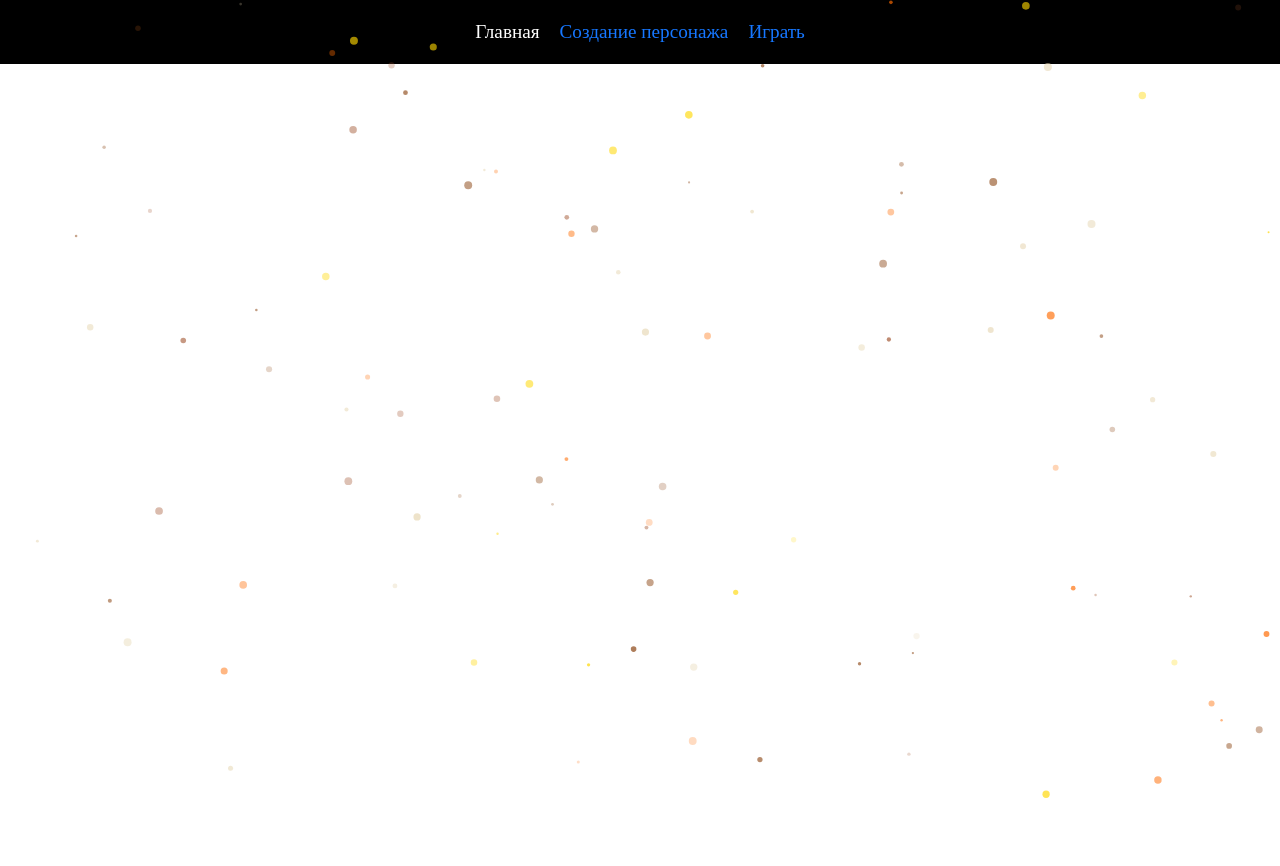
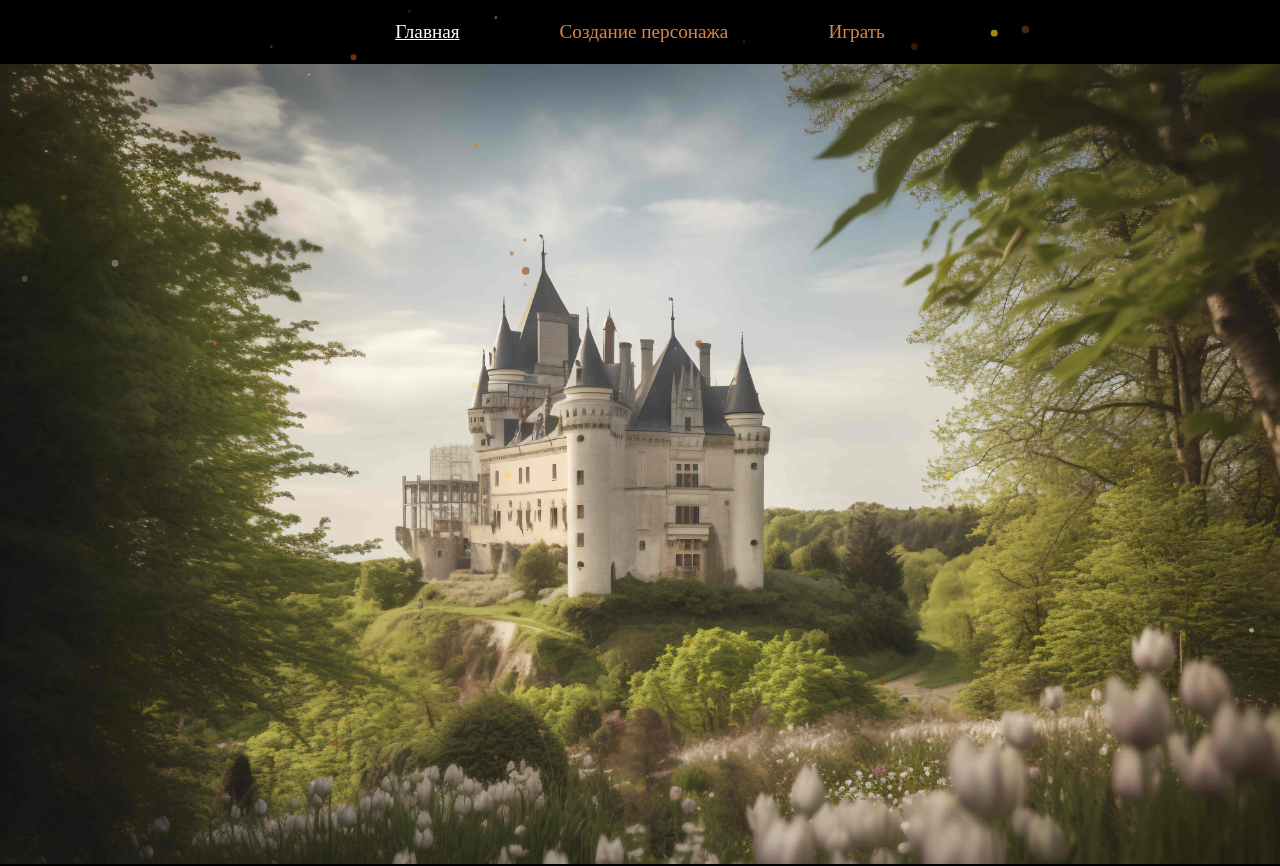
Before and after one commit to Finnimonius/react-ai-dnd-project, a React (Vite) app: page / in a window 1280 px wide. Shown: the top 866 px of the page. Built offline with nearby package versions, Linux system fonts and the light colour scheme.

Commit message:
home back, folder structure

```diff
--- a/src/components/ParticleBackground.jsx
+++ b/src/components/ParticleBackground.jsx
@@ -8,7 +8,6 @@ const ParticlesBackground = () => {
     const canvas = canvasRef.current
     const ctx = canvas.getContext('2d')
 
-    // Настройка размера canvas
     const resizeCanvas = () => {
       canvas.width = window.innerWidth
       canvas.height = window.innerHeight
@@ -17,11 +16,9 @@ const ParticlesBackground = () => {
     resizeCanvas()
     window.addEventListener('resize', resizeCanvas)
 
-    // Частицы
     const particles = []
-    const particleCount = 100
+    const particleCount = 50
 
-    // Цвета для D&D темы
     const colors = ['#ffd700', '#ff6b00', '#8B4513', '#a0522d', '#e6d6b2']
 
     class Particle {
@@ -39,7 +36,6 @@ const ParticlesBackground = () => {
         this.x += this.speedX
         this.y += this.speedY
 
-        // Возврат частицы при выходе за границы
         if (this.x > canvas.width) this.x = 0
         if (this.x < 0) this.x = canvas.width
         if (this.y > canvas.height) this.y = 0
@@ -57,12 +53,11 @@ const ParticlesBackground = () => {
       }
     }
 
-    // Создание частиц
     for (let i = 0; i < particleCount; i++) {
       particles.push(new Particle())
     }
 
-    // Анимация
+
     const animate = () => {
       ctx.clearRect(0, 0, canvas.width, canvas.height)
 
--- a/src/components/layout/AppFooter.jsx
+++ b/src/components/layout/AppFooter.jsx
@@ -9,7 +9,7 @@ const footerStyle = {
 export default function AppFooter () {
     return (
         <Layout.Footer style={footerStyle}>
-            <div>Footer</div>
+            <div></div>
         </Layout.Footer>
     )
 }
--- a/src/components/layout/AppHeader.css
+++ b/src/components/layout/AppHeader.css
@@ -1,4 +1,35 @@
-.nav {
+.header-layout {
     display: flex;
-    gap: 20px;
+    position: sticky;
+    top: 0;
+    justify-content: center;
+    background-color: black;
 }
+
+.header-nav {
+    display: flex;
+    gap: 100px;
+    font-family: 'MedievalSharp', cursive;
+}
+
+.active-link {
+    font-size: 1.2rem;
+    color: white;
+    text-decoration: underline !important;
+    cursor: default;
+    transition: color 0.7s ease;
+}
+
+.active-link:hover {
+    color: #da864b;
+}
+
+.nav-link {
+    font-size: 1.2rem;
+    color: #da864b;
+    transition: color 0.7s ease;
+}
+
+.nav-link:hover {
+    color: #ffd8bd;
+}
--- a/src/components/layout/AppHeader.jsx
+++ b/src/components/layout/AppHeader.jsx
@@ -2,19 +2,16 @@ import { NavLink } from "react-router-dom";
 import { Layout } from 'antd'
 import './AppHeader.css'
 
-const headerStyle = {
-    display: 'flex',
-    justifyContent: 'center',
-    backgroundColor: 'black',
-};
+const setActive = ({isActive}) => isActive ? 'active-link' : 'nav-link';
+
 
 export default function AppHeader() {
     return (
-        <Layout.Header style={headerStyle}>
-            <div className='nav'>
-                <NavLink to='/'>Главная</NavLink>
-                <NavLink to='/charactercreator'>Создание персонажа</NavLink>
-                <NavLink to='/game'>Играть</NavLink>
+        <Layout.Header className='header-layout'>
+            <div className='header-nav'>
+                <NavLink to='/' className={setActive}>Главная</NavLink>
+                <NavLink to='/charactercreator' className={setActive}>Создание персонажа</NavLink>
+                <NavLink to='/game' className={setActive}>Играть</NavLink>
             </div>
         </Layout.Header>
     )
--- a/src/components/layout/AppLayout.css
+++ b/src/components/layout/AppLayout.css
@@ -2,12 +2,7 @@
   font-family: 'Cormorant', serif;
   font-size: 18px;
   font-weight: 400;
-  line-height: 1.6;
-  min-height: 200vh;
+  min-height: 100vh;
   background-color: #fff;
   color: #333;
 }
-
-.app-content {
-  padding: 20px;
-}
--- a/src/components/layout/AppLayout.jsx
+++ b/src/components/layout/AppLayout.jsx
@@ -8,7 +8,7 @@ export default function AppLayout() {
   return (
     <Layout className='app-layout'>
       <AppHeader />
-      <Layout.Content className='app-content'>
+      <Layout.Content>
         <Outlet />
       </Layout.Content>
       <AppFooter />
--- a/src/pages/CharacterCreator.jsx
+++ b/src/pages/CharacterCreator.jsx
@@ -1,5 +1,5 @@
 export default function CharacterCreator () {
     return (
-        <div>Создание персонажа</div>
+        <div></div>
     )
 }
--- a/src/pages/Home.css
+++ b/src/pages/Home.css
@@ -0,0 +1,5 @@
+.home-contaner {
+    height:100vh;
+    background-image: url('/src/assets/images/backgrounds/home-bg.jpg');
+    background-size: cover;
+}
--- a/src/pages/Home.jsx
+++ b/src/pages/Home.jsx
@@ -3,7 +3,7 @@ import './Home.css'
 
 export default function Home() {
     return (
-        <div>
+        <div className='home-contaner'>
             <ParticlesBackground />
         </div>
     )
--- a/src/styles/App.css
+++ b/src/styles/App.css
@@ -6,8 +6,3 @@ h1, h2, h3 {
 button {
   font-family: 'MedievalSharp', cursive;
 }
-
-.nav a {
-  font-family: 'MedievalSharp', cursive;
-  font-size: 1.2rem;
-}
--- a/src/styles/index.css
+++ b/src/styles/index.css
@@ -3,8 +3,3 @@
   padding: 0;
   box-sizing: border-box;
 }
-
-.active {
-  color: white;
-  cursor: default;
-}
```
Also changed, not shown: src/assets/images/backgrounds/home-bg.jpg (added), src/assets/images/logos/main-logo.png (added).
